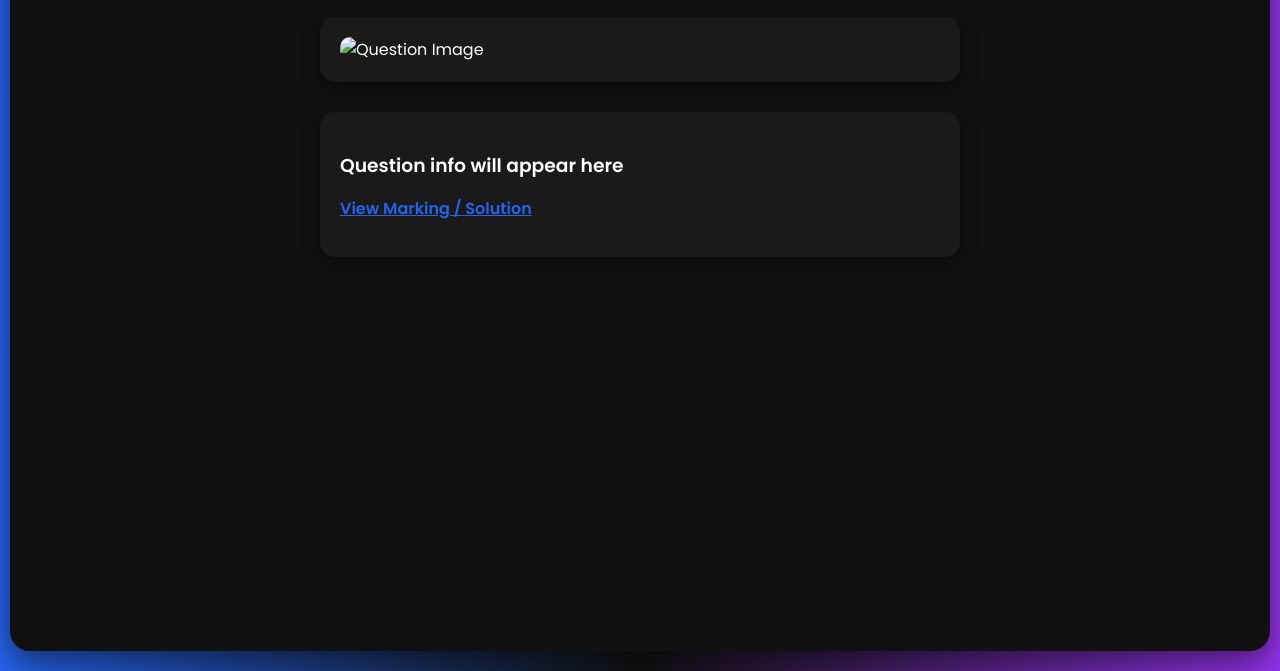
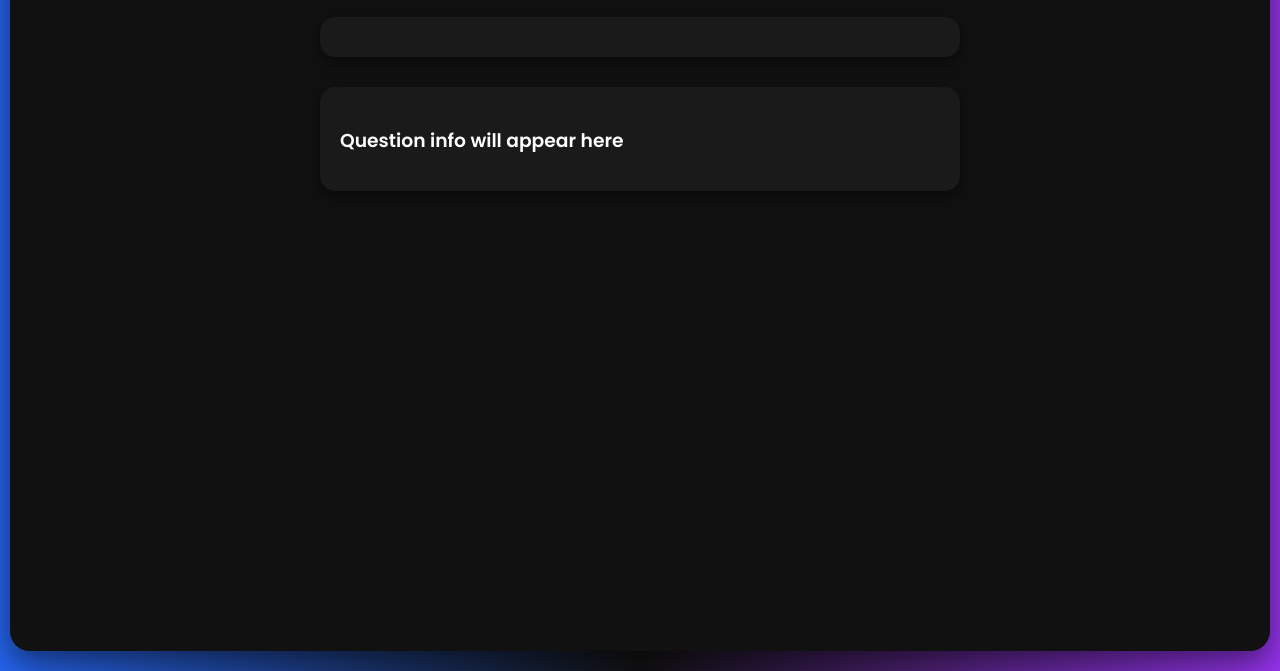
Before and after one commit to Ghosh-ar/HSC-Languages-Question-Finder, a plain HTML site: page index.html in a window 1280 px wide. Shown: the part 169-840 px from the top of the page. Drawn offline with Linux system fonts and the light colour scheme; no server answers.

Commit message:
Update index.html

```diff
--- a/index.html
+++ b/index.html
@@ -124,11 +124,11 @@
 
     <div class="result">
       <div class="image-box" id="imageBox">
-        <img id="questionImage" src="" alt="Question Image">
+        <img id="questionImage" src="" alt="Question Image" style="display:none;">
       </div>
       <div class="info-box" id="infoBox">
         <h3 id="questionText">Question info will appear here</h3>
-        <p><a id="solutionLink" href="#" target="_blank">View Marking / Solution</a></p>
+        <p><a id="solutionLink" href="#" target="_blank" style="display:none;">View Marking / Solution</a></p>
       </div>
     </div>
   </div>
```
